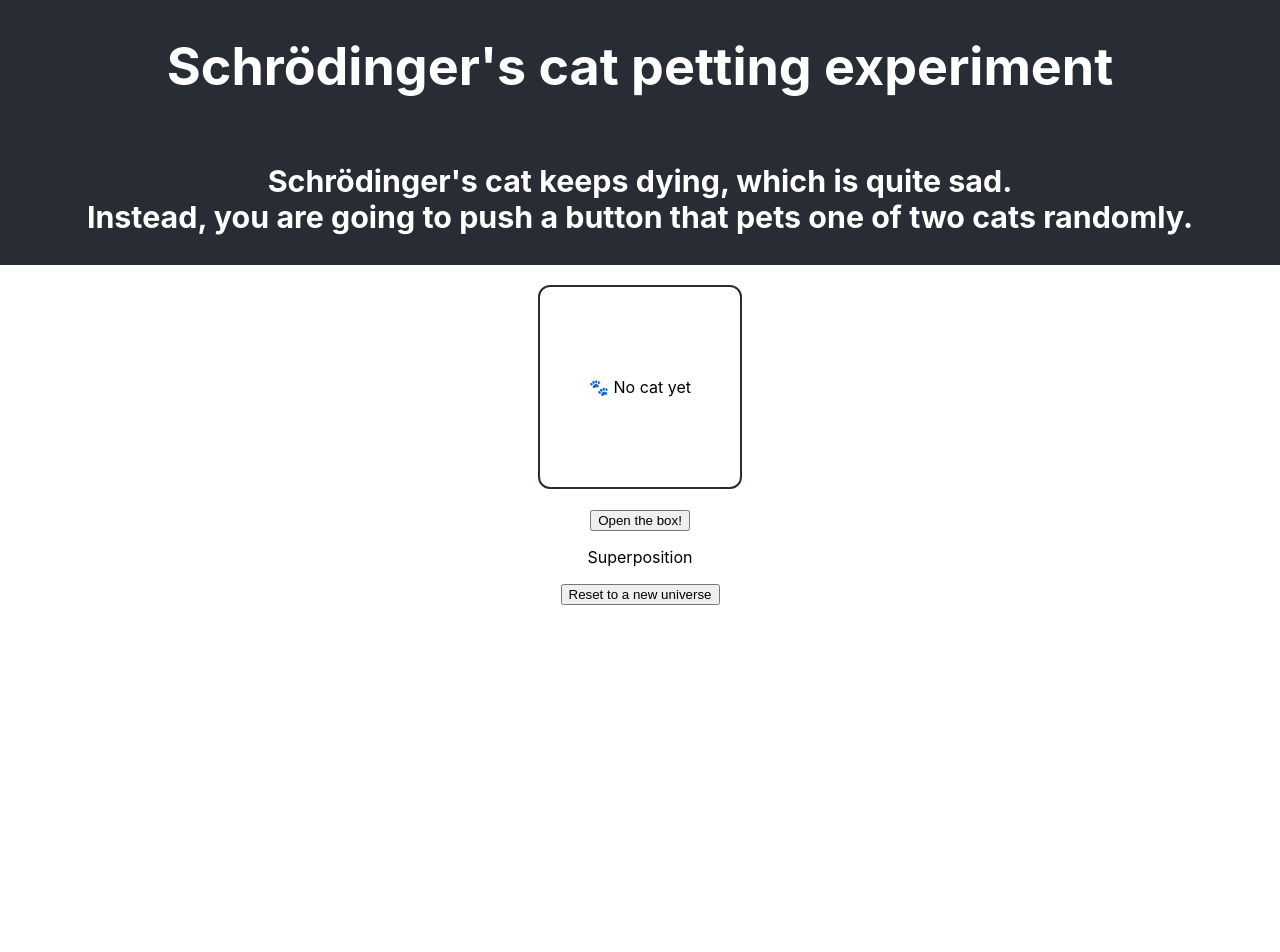
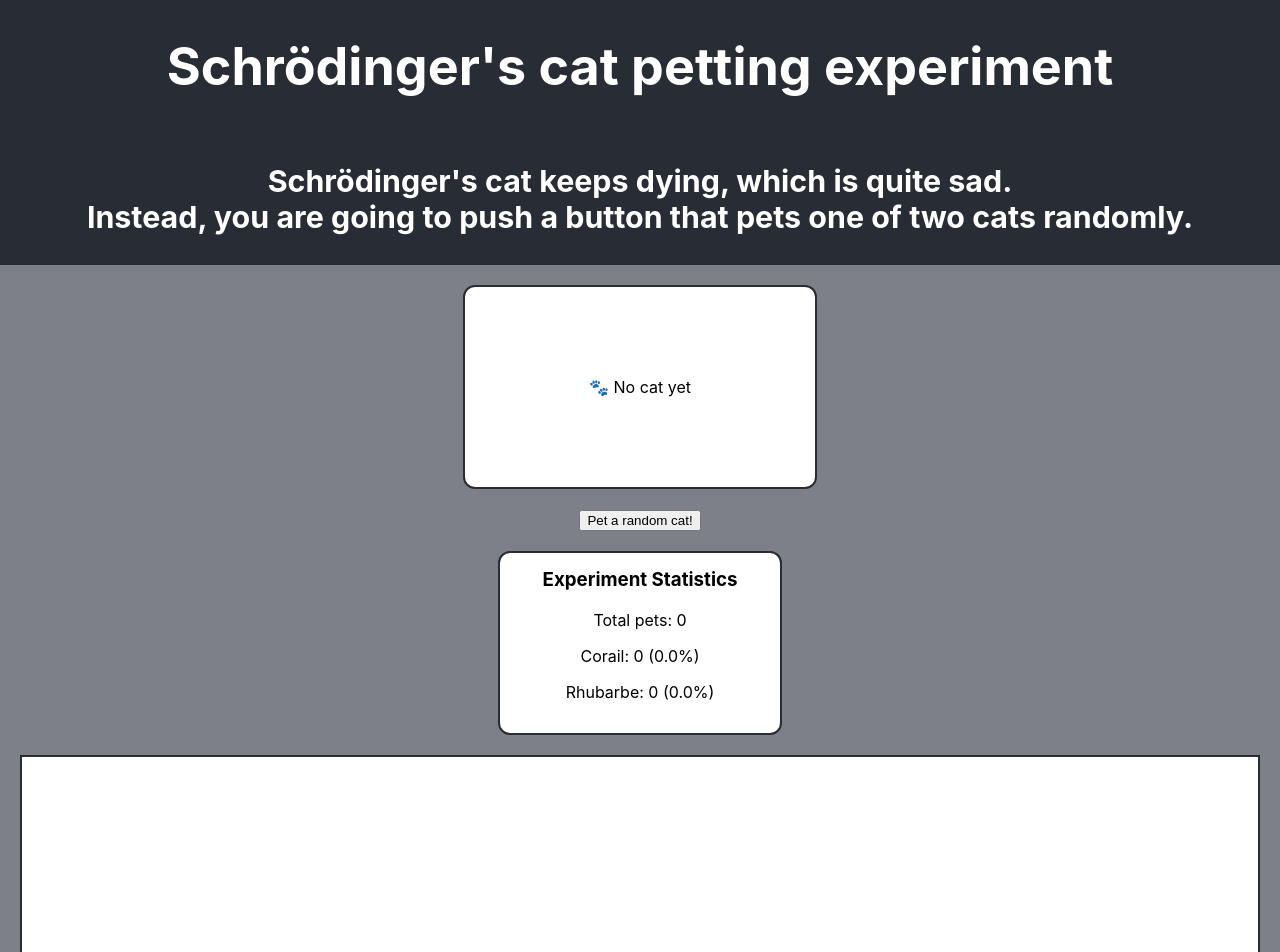
Before and after one commit to ClemDassy/schrodingerspet, a React (Create React App) app: page / in a window 1280 px wide. Shown: the top 952 px of the page. Before the commit the page ends 800 px from the top, so only its background shows below. Built offline with nearby package versions, Linux system fonts and the light colour scheme.

Commit message:
added histogram

```diff
--- a/src/App.css
+++ b/src/App.css
@@ -1,4 +1,5 @@
 .App {
+  background-color: #7d8087;
   text-align: center;
 }
 
@@ -39,11 +40,49 @@
 
 .box{
   height: 200px;
-  width: 200px;
+  width: 350px;
   display: flex;
   align-items: center;
   justify-content: center;
   border: 2px solid #282c34;
   border-radius: 12px;
+  background-color:white;
   margin: 20px auto;
 }
+
+.stats{
+  height: auto;
+  width: 250px;
+  padding: 15px;
+  align-items: center;
+  justify-content: center;
+  border: 2px solid #282c34;
+  border-radius: 12px;
+  background-color:white;
+  margin: 20px auto;
+}
+
+.stats h3 {
+  margin-top: 0;
+  text-align: center;
+}
+
+.cat-img {
+  height: 200px;
+}
+
+.graph {
+  background-color:white;
+  border: 2px solid #282c34;
+  display: flex;
+  align-items: flex-end;
+  height: 200px;
+  gap: 2px;
+  margin-left:20px;
+  margin-right:20px;
+}
+
+.bar {
+  width: 4px;
+  background: #61dafb;
+}
--- a/src/App.js
+++ b/src/App.js
@@ -6,12 +6,25 @@ import cat2Img from './assets/cat2.png'
 
 
 
-function ResultDisplay(props) {
-  const results = props.results;
+function Box({ lastResult }) {
+  if (!lastResult) {
+    return <div className="box">🐾 No cat yet</div>;
+  }
 
-  if (results.length === 0) {
-    return <p>Superposition</p>;
-  }
+  const catJustPet = lastResult ==="cat1" ? "Corail": "Rhubarbe"
+  return (
+    <div className="box">
+      <img
+      src={lastResult === "cat1" ? cat1Img : cat2Img}
+      alt = "cat"
+      className = "cat-img"/>
+      <br />
+      <p>Congratulations! You just petted {catJustPet}!</p>
+    </div>
+  );
+}
+
+function Stats({results}) {
   const cat1Count = results.filter(r => r === "cat1").length;
   const cat2Count = results.filter(r => r === "cat2").length;
   const total = results.length
@@ -19,27 +32,29 @@ function ResultDisplay(props) {
   const cat2Pct = total ? (cat2Count/total) *100 : 0
 
   return (
-    <p>
-      cat2 = {cat2Count} and cat1 = {cat1Count} <br />
+    <div className= "stats">
+      <h3>Experiment Statistics </h3>
 
-      as you click, this should go towards 50 percent:  <br />
-      {cat1Pct}% of pets were on cat1
-    </p>
-  );
+      <p>Total pets: {total}</p>
+
+      <p>Corail: {cat1Count} ({cat1Pct.toFixed(1)}%)</p>
+
+      <p> Rhubarbe: {cat2Count} ({cat2Pct.toFixed(1)}%)</p>
+      </div>
+  )
 }
 
-function Box({ lastResult }) {
-  if (!lastResult) {
-    return <div className="box">🐾 No cat yet</div>;
-  }
-
+function ConvergenceGraph({ data }) {
   return (
-    <div className="box">
-      <img
-      src={lastResult === "cat1" ? cat1Img : cat2Img}
-      alt = "cat"
-      className = "cat-img"
-      style={{height:200}}/>
+    <div className="graph">
+      {data.map((value, i) => (
+        <div
+          key={i}
+          className="bar"
+          style={{ height: `${value}%` }}
+          title={`${value.toFixed(1)}%`}
+        />
+      ))}
     </div>
   );
 }
@@ -57,6 +72,12 @@ function App() {
     setResults([])
   }
 
+  const convergenceData = results.map((_, index) => {
+  const slice = results.slice(0, index + 1);
+  const cat1Count = slice.filter(r => r === "cat1").length;
+  return (cat1Count / slice.length) * 100;
+});
+
 
   return (
     <div className="App">
@@ -68,14 +89,10 @@ function App() {
         <main>
         <Box
         lastResult={lastResult}/>
+        <button onClick={handleOpenBox} > Pet a random cat!</button>
+        <Stats results={results} />
 
-        <button
-        onClick={handleOpenBox}
-        //disabled={results !== null}
-        >
-        Open the box!</button>
-
-        <ResultDisplay results ={results} />
+        <ConvergenceGraph data={convergenceData}/>
 
         <button onClick={resetResults}> Reset to a new universe</button>
       </main>
@@ -85,10 +102,5 @@ function App() {
 
 
 
-
-// Title
-// state display
-// button to open the box
-
 // Js function Math.random()
 export default App;
```
